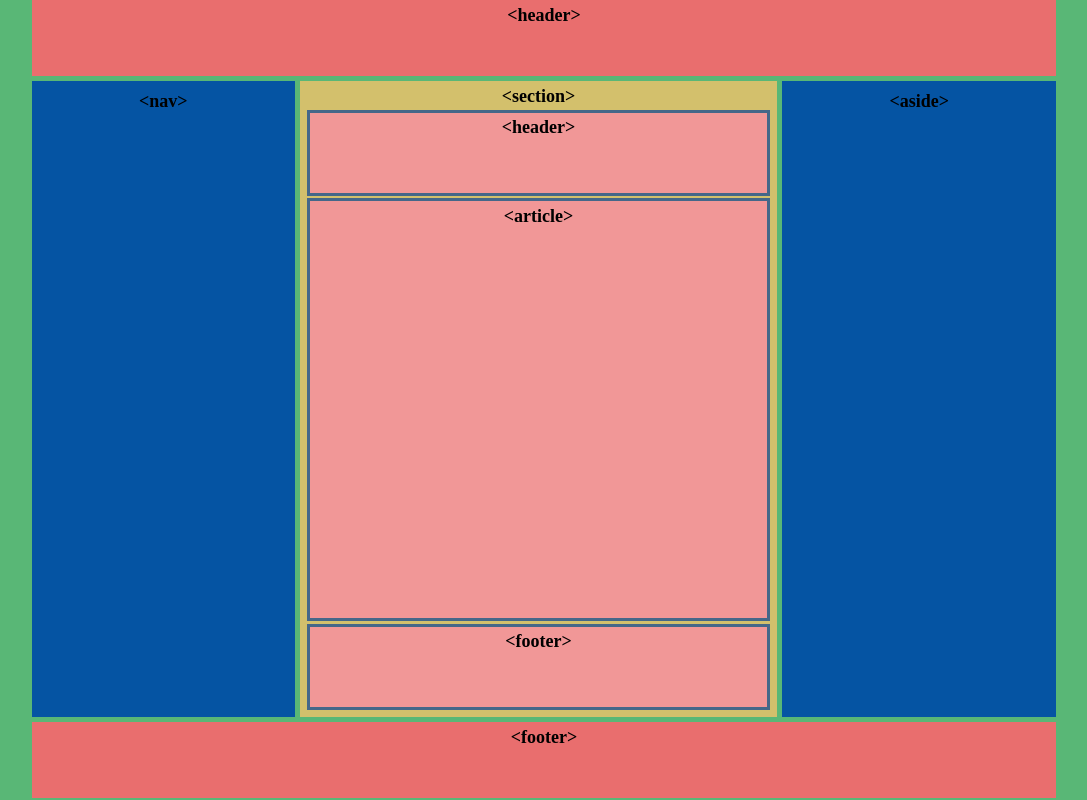
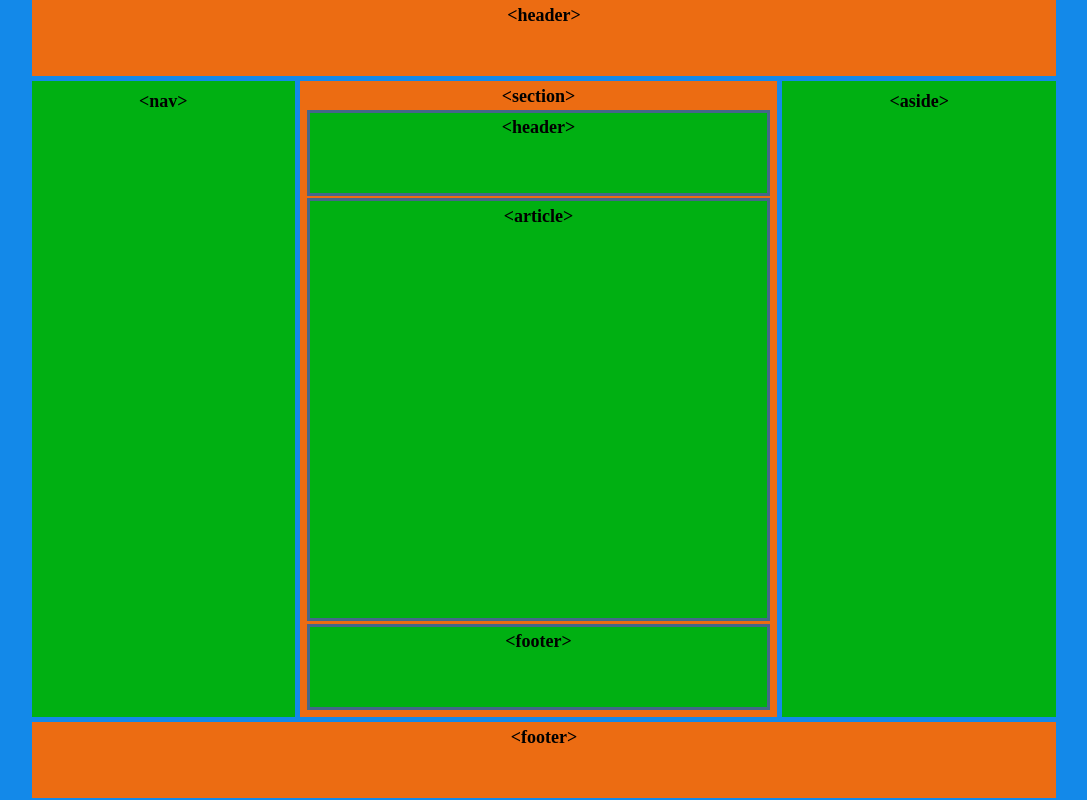
Before and after one commit to fercardona18/tarea_estructura, a plain HTML site: page index.html in a window 1280 px wide. Shown: the whole page, without its empty margins (96-1183 px from the left). Drawn offline with Linux system fonts and the light colour scheme.

Commit message:
paleta de colores

```diff
--- a/css/style_sheet.css
+++ b/css/style_sheet.css
@@ -17,7 +17,7 @@ body{
     font-size: 18;
     font-weight: bold;
 
-    background: #59b776;
+    background: rgb(19, 137, 233);
 }
 
 /******************************************************************
@@ -35,7 +35,7 @@ body{
 */
 #wrapper header, #wrapper footer{
     height: 9.5%;
-    background: rgb(233, 110, 110);
+    background: rgba(255, 106, 0, 0.923);
     padding-top: 0.5%;
 }
 
@@ -54,7 +54,7 @@ body{
 #central nav{
     padding: 10px;
     height: 100%;
-    background: rgb(5, 84, 163);
+    background: rgb(0, 176, 18);
 
     order: 1;
     flex: 1 1 auto;
@@ -64,7 +64,7 @@ body{
 #central section{
     height: 100%;
     margin: 0 0.5%;
-    background: rgb(211, 192, 108);
+    background: rgba(255, 106, 0, 0.923);
     padding: 0.5%;
 
     order: 2;
@@ -79,7 +79,7 @@ body{
     height: 100%;
     order: 3;
     flex: 1 1 auto;
-    background: rgb(5, 84, 163);
+    background: rgb(0, 176, 18);
 }
 
 /******************************************************************
@@ -87,7 +87,7 @@ body{
 ******************************************************************/
 
 #central section>header{
-    background: rgb(241, 151, 151);
+    background: rgb(0, 176, 18);
     border: 3px solid #456789;
 
     height: 14%;
@@ -96,7 +96,7 @@ body{
 }
 
 #central section>article{
-    background: rgb(241, 151, 151);
+    background: rgb(0, 176, 18);
     border: 3px solid #456789;
 
     height: 69%;
@@ -105,7 +105,7 @@ body{
 }
 
 #central section>footer{
-    background: rgb(241, 151, 151);
+    background: rgb(0, 176, 18);
     border: 3px solid #456789;
 
     height: 14%;
```
